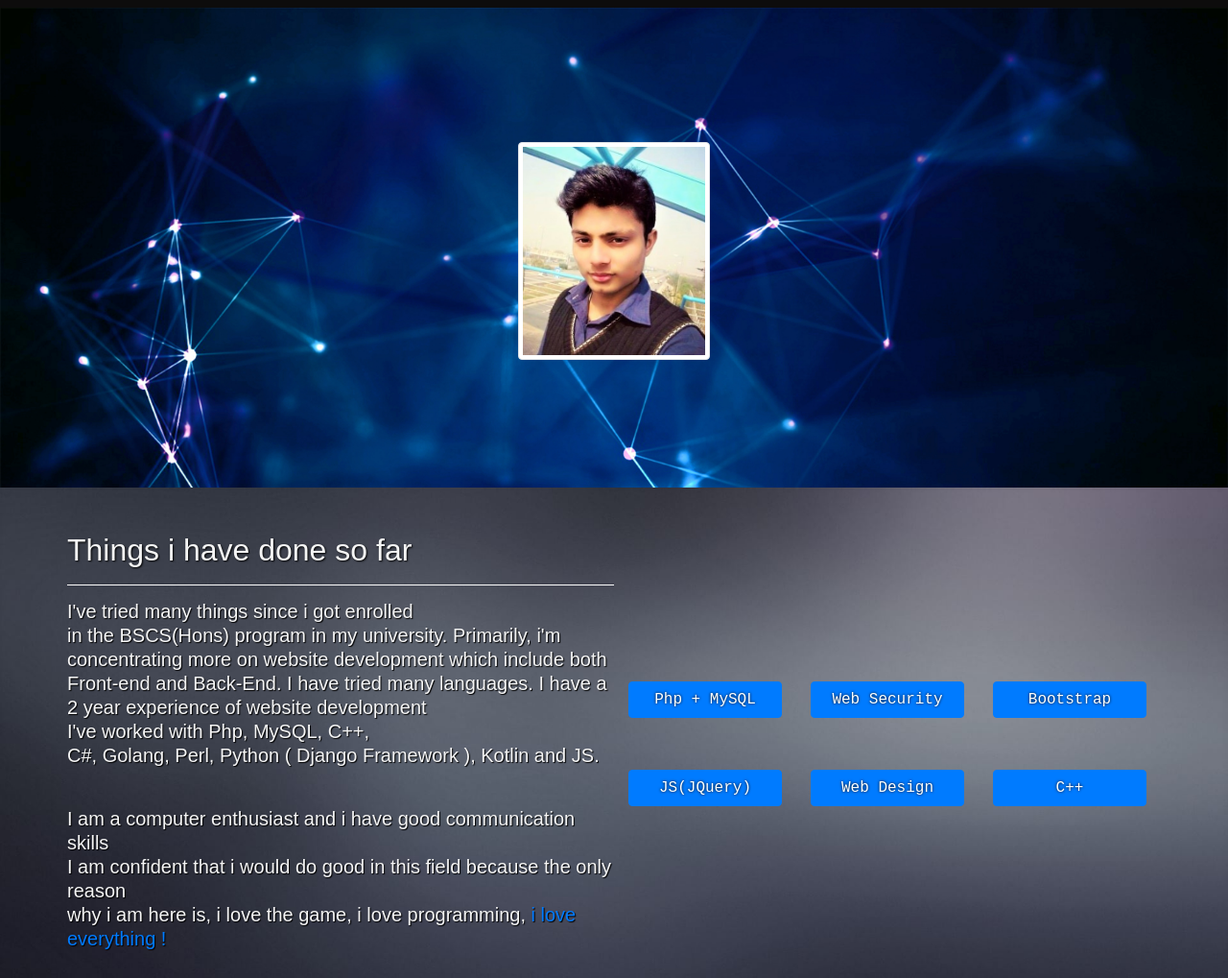
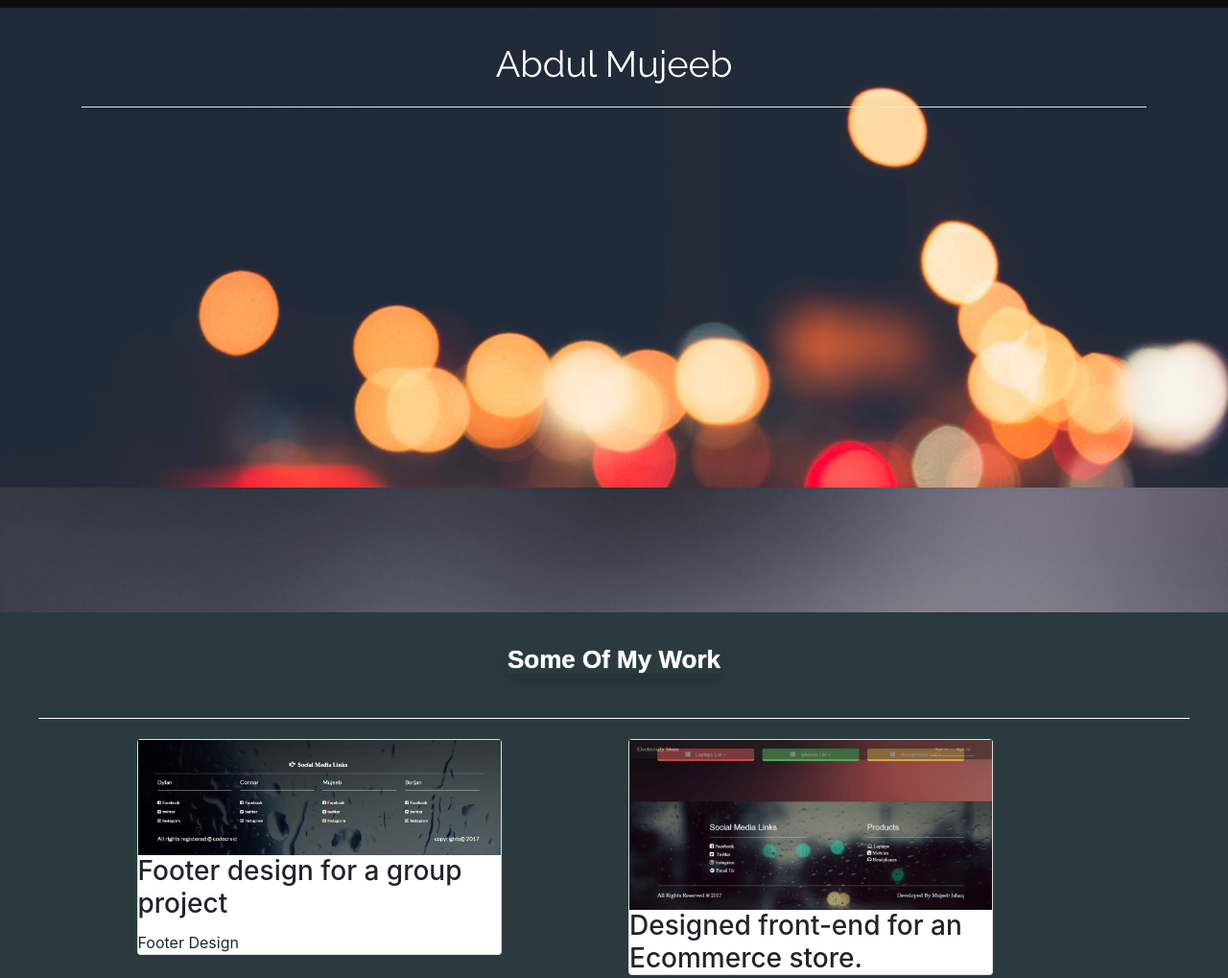
Before and after one commit to mistermj/mistermj.github.io, a plain HTML site: page index.html in a window 1280 px wide. Shown: the part 80-1099 px from the top of the page at 96% size. Drawn offline with nearby package versions, Linux system fonts and the light colour scheme.

Commit message:
exponentially improved

```diff
--- a/css/resume.css
+++ b/css/resume.css
@@ -12,7 +12,7 @@
 	padding: 4px 5px 4px 5px;
 }
 .intro-panel {
-	background: url('../images/blue.jpg') no-repeat;
+	background: url('../images/blur.jpg') no-repeat;
 	background-size:cover;
 	padding: 0px 40px 10px 40px;
 	min-height: 500px;
--- a/index.html
+++ b/index.html
@@ -46,11 +46,9 @@
 				<div class="col-sm-12">
 					<center>
 
-						<div class="text-center" style="margin-top: 140px;">
-							<img src="images/crop.jpg" alt="avatar" class="img-fluid img-thumbnail rounded mx-auto d-block"
-							height="200px" width="200px"/>
-						</div>
-
+						<p class="laravel padtop" style="color: white; font-size: 38px;">Abdul Mujeeb</p>
+						<hr style="color: white; background-color: white;;"/>
+						<p class="laravel" style="font-size: 34px;"></p>
 					</center>
 				</div>
 			</div>
@@ -59,81 +57,16 @@
 
 
 <div class="marketing-panel">
+	<div class="container-fluid">
+		<div class="row">
+			<div class="col">
 
-	<div class="container">
+			</div>
+			<div class="col">
 
-		<div class="row">
-
-				<div class="col-sm-6 padtop ">
-					<div class="row">
-
-					<div class="someInfo">
-						<p class="para">
-						<h2 style="text-shadow: 1px 1px 2px black;" class="titleTwo"> Things i have done so far </h2>
-						<hr  style="box-shadow: 0px 1px 0.5px white;"/>
-
-						I've tried many things since i got enrolled <br />
-						in the BSCS(Hons) program in my university. Primarily, i'm <br />
-						concentrating more on website development which include both Front-end and Back-End. I have tried many languages.
-						I have a 2 year experience of website development <br />
-						I've worked with Php, MySQL, C++,<br />
-						C#, Golang, Perl, Python ( Django Framework ), Kotlin and JS.
-
-						</p>
-
-					</div>
-
-					</div>
-					<div class="row">
-
-						<div class="someInfo">
-							<p>
-								<br />
-								I am a computer enthusiast and i have good communication skills <br />
-								I am confident that i would do good in this field because the only reason<br />
-								why i am here is, i love the game, i love programming, <span class="text-primary">i love everything !</span>
-							</p>
-						</div>
-
-					</div>
-				</div>
-
-				<div class="col-sm-6 padtop1">
-					<br /><br /><br />
-					<div class="row padtop">
-
-						<div class="col-sm-4  padbot">
-							<button class="btn btn-primary btn-block bttn-float">Php + MySQL</button>
-						</div>
-
-						<div class="col-sm-4 padbot">
-							<button class="btn btn-primary btn-block bttn-float">Web Security</button>
-						</div>
-
-						<div class="col-sm-4 padbot">
-							<button class="btn btn-primary btn-block bttn-float">Bootstrap</button>
-						</div>
-					</div>
-						<br />
-					<div class="row">
-							<div class="col-sm-4 padbot">
-								<button class="btn btn-primary btn-block bttn-float">JS(JQuery)</button>
-							</div>
-
-							<div class="col-sm-4 padbot">
-								<button class="btn btn-primary btn-block bttn-float">Web Design</button>
-							</div>
-
-							<div class="col-sm-4 padbot">
-								<button class="btn btn-primary btn-block bttn-float">C++</button>
-							</div>
-					</div>
-				</div>
-
+			</div>
 		</div>
-
 	</div>
-
 </div>
 
 
```
Also changed, not shown: images/blue.jpg (deleted), images/blur.jpg (added).
